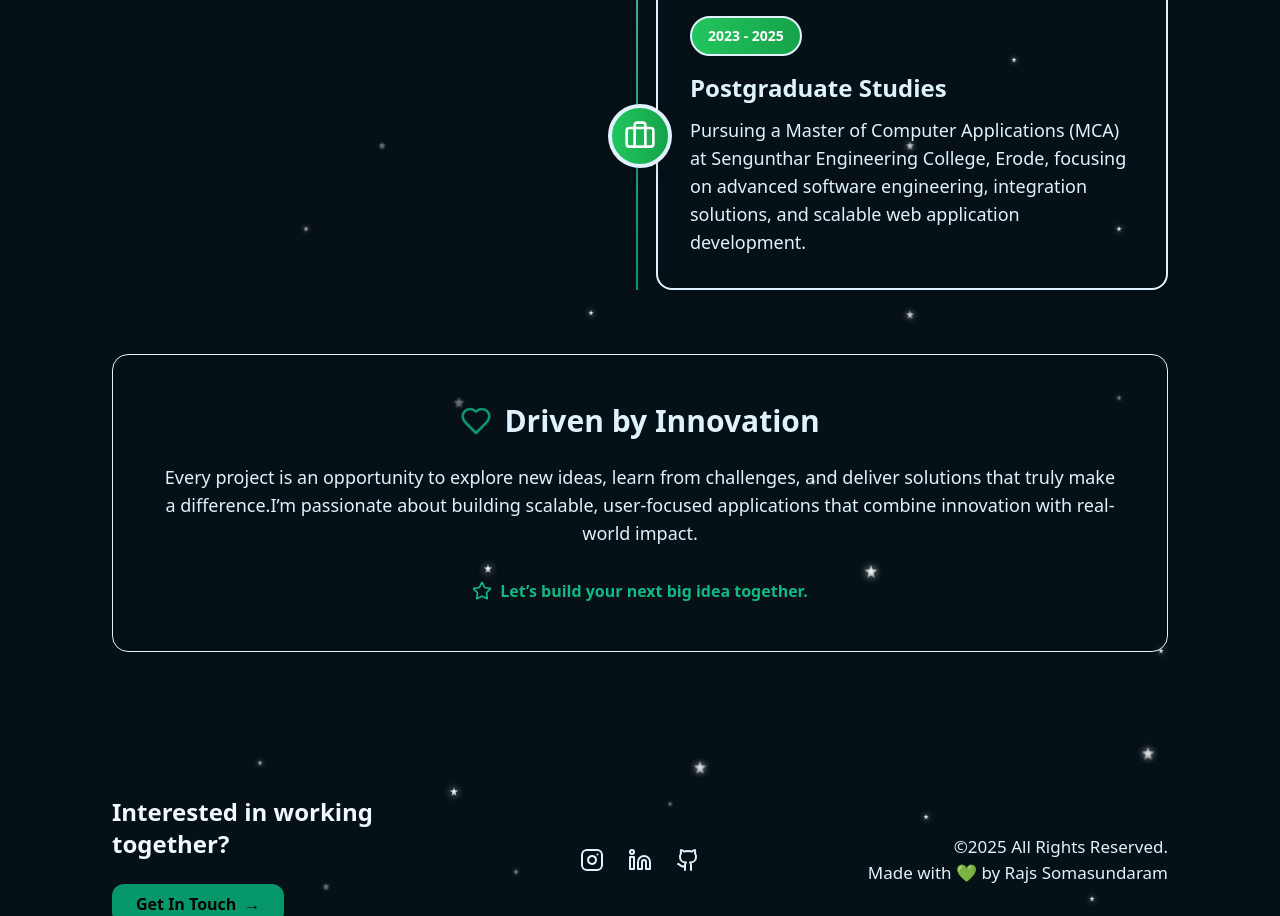
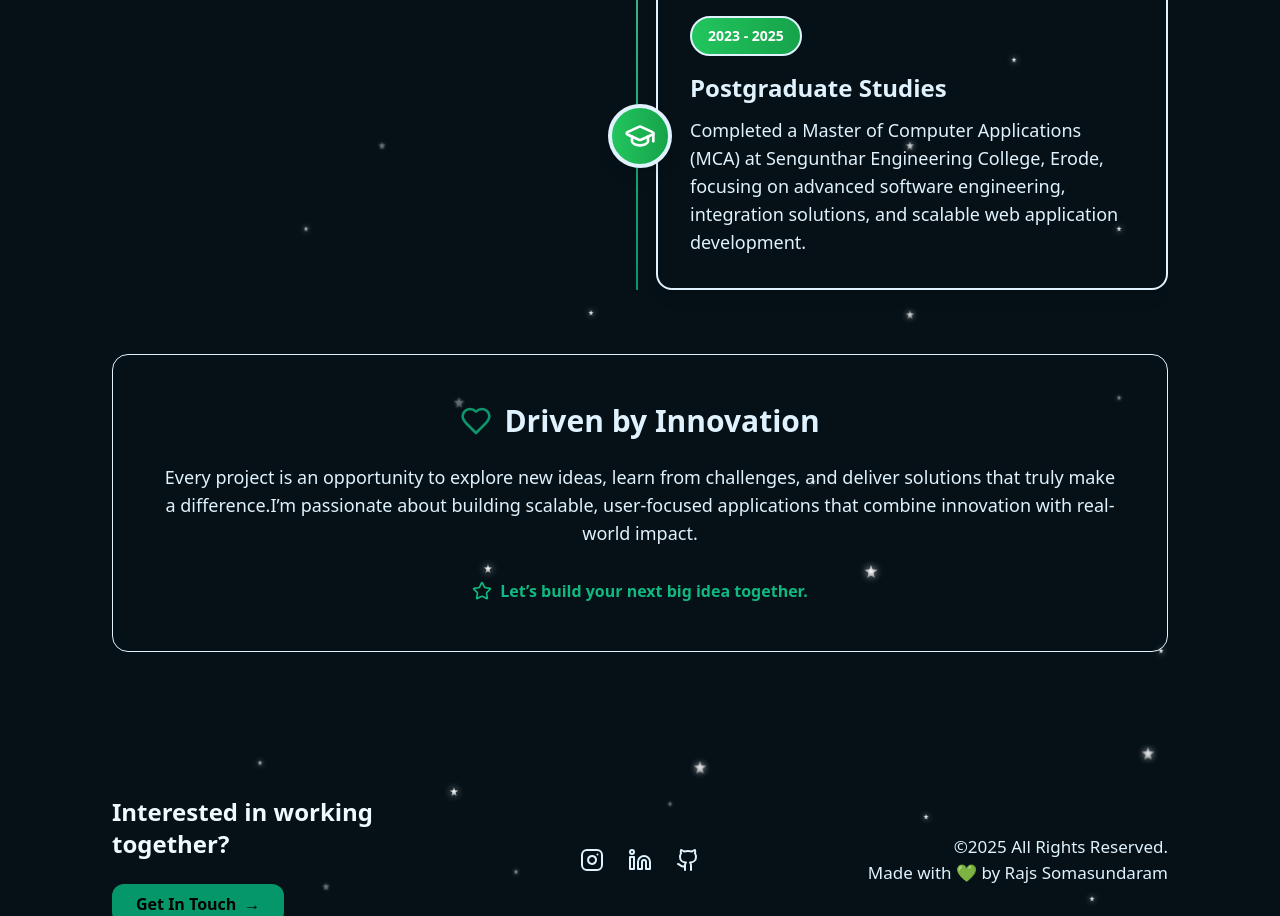
Before and after one commit to RajaSomasundaram/official, a Next.js app: page / in a window 1280 px wide. Shown: the part 3367-4283 px from the top of the page. Built offline with nearby package versions, Linux system fonts and the light colour scheme.

Commit message:
Story Time Update

```diff
--- a/src/components/MyStory.tsx
+++ b/src/components/MyStory.tsx
@@ -1,5 +1,5 @@
 import React from "react";
-import { BookOpen, GraduationCap, Briefcase, Heart, Star } from "lucide-react";
+import { BookOpen, GraduationCap, Heart, Star } from "lucide-react";
 import StarEffect from "@/components/bg-star";
 // import Link from "next/link";
 // import { Download } from "lucide-react";
@@ -26,8 +26,8 @@ const MyStory = () => {
       year: "2023 - 2025",
       title: "Postgraduate Studies",
       description:
-        "Pursuing a Master of Computer Applications (MCA) at Sengunthar Engineering College, Erode, focusing on advanced software engineering, integration solutions, and scalable web application development.",
-      icon: Briefcase,
+        "Completed a Master of Computer Applications (MCA) at Sengunthar Engineering College, Erode, focusing on advanced software engineering, integration solutions, and scalable web application development.",
+      icon: GraduationCap,
       color: "from-green-500 to-green-600",
     },
   ];
```
